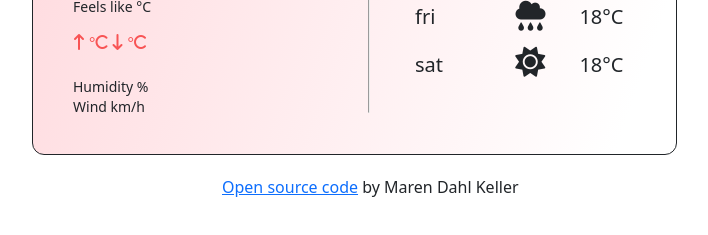
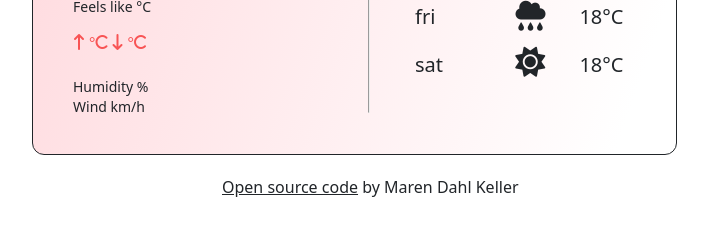
Before and after one commit to marenkeller/weather-app, a plain HTML site: page index.html in a window 1280 px wide. Shown: the part 255-490 px from the top of the page, without its empty margins (80-788 px from the left). Drawn offline with nearby package versions, Linux system fonts and the light colour scheme; no server answers.

Commit message:
Update style.css

```diff
--- a/style.css
+++ b/style.css
@@ -216,3 +216,9 @@ li {
   top: -238px;
   left: 147px;
 }
+
+#gitHubLink {
+  color: #212529;
+  font-weight: 100;
+  font-size: 16px;
+}
```
